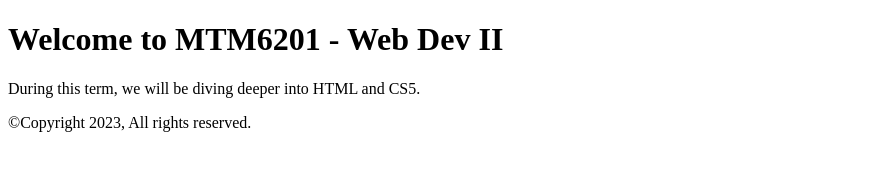
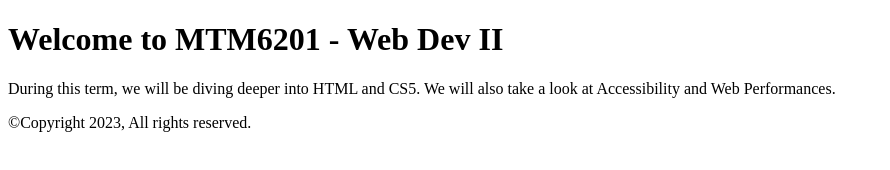
Before and after one commit to fran0570/mtm6201-week1-030, a plain HTML site: page index.html in a window 1280 px wide. Shown: the whole page, without its empty margins (0-890 px from the left). Drawn offline with Linux system fonts and the light colour scheme.

Commit message:
adds more content to index.html

```diff
--- a/index.html
+++ b/index.html
@@ -11,7 +11,8 @@
         <h1>Welcome to MTM6201 - Web Dev II</h1>
     </header>
     <main>
-        <p>During this term, we will be diving deeper into HTML and CS5.</p>
+        <p>During this term, we will be diving deeper into HTML and CS5. We will also take a
+            look at Accessibility and Web Performances.</p>
     </main>
     <footer>
         <p>&copy;Copyright 2023, All rights reserved.</p>
```
